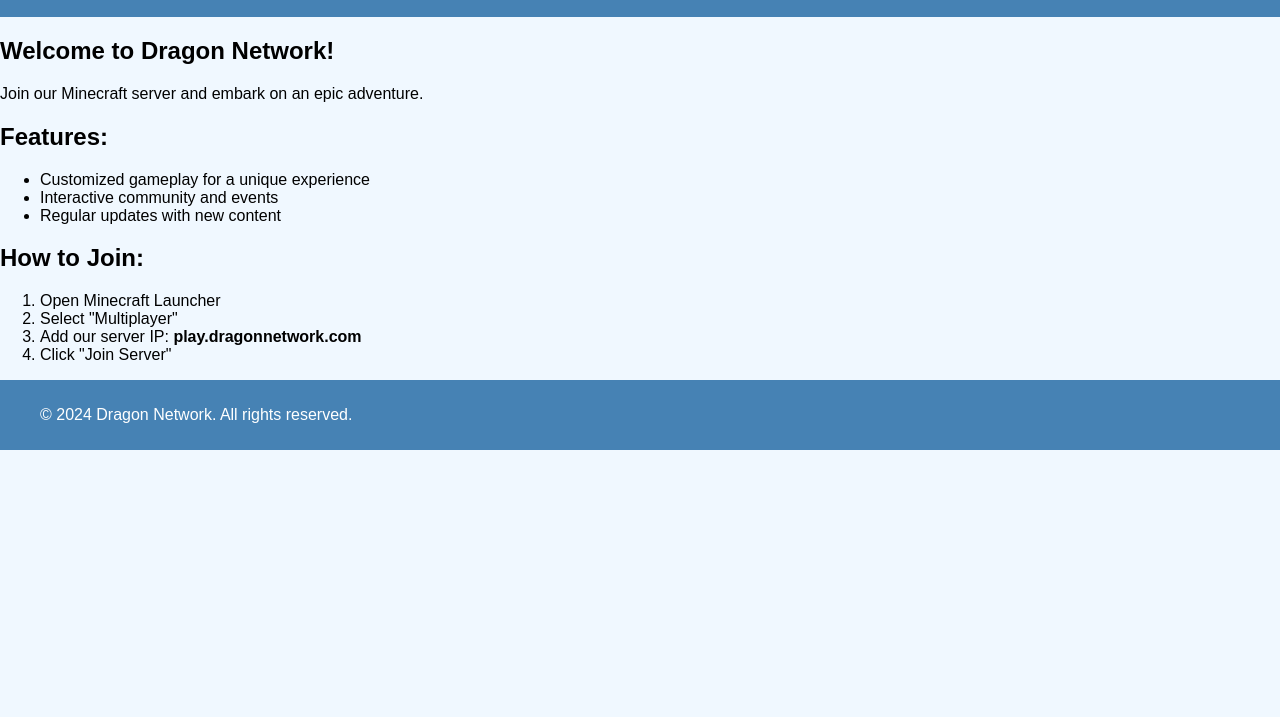
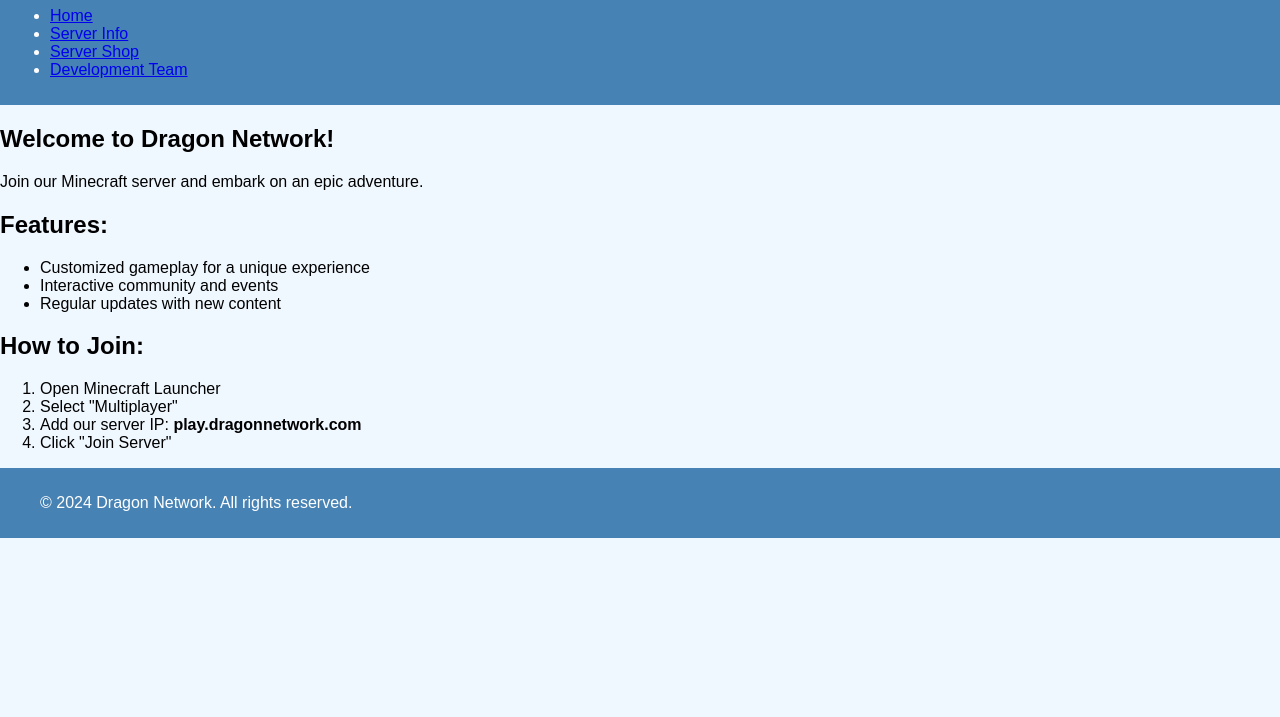
Before and after one commit to SUJANx7/Dragon-Network-Website, a website: page public/index.html in a window 1280 px wide. Shown: the part 83-800 px from the top of the page. Drawn offline with nearby package versions, Linux system fonts and the light colour scheme; files that its build step writes are made by us from their sources.

Commit message:
🛠️ header.html -> Added navigation menu

```diff
--- a/public/assets/common/header.html
+++ b/public/assets/common/header.html
@@ -1,3 +1,12 @@
 <div class="header-container">
     <h1>Dragon Network</h1>
 </div>
+
+<nav class="navbar">
+    <ul>
+        <li><a href="#home">Home</a></li>
+        <li><a href="#server-info">Server Info</a></li>
+        <li><a href="#server-shop">Server Shop</a></li>
+        <li><a href="#development-team">Development Team</a></li>
+    </ul>
+</nav>
```
